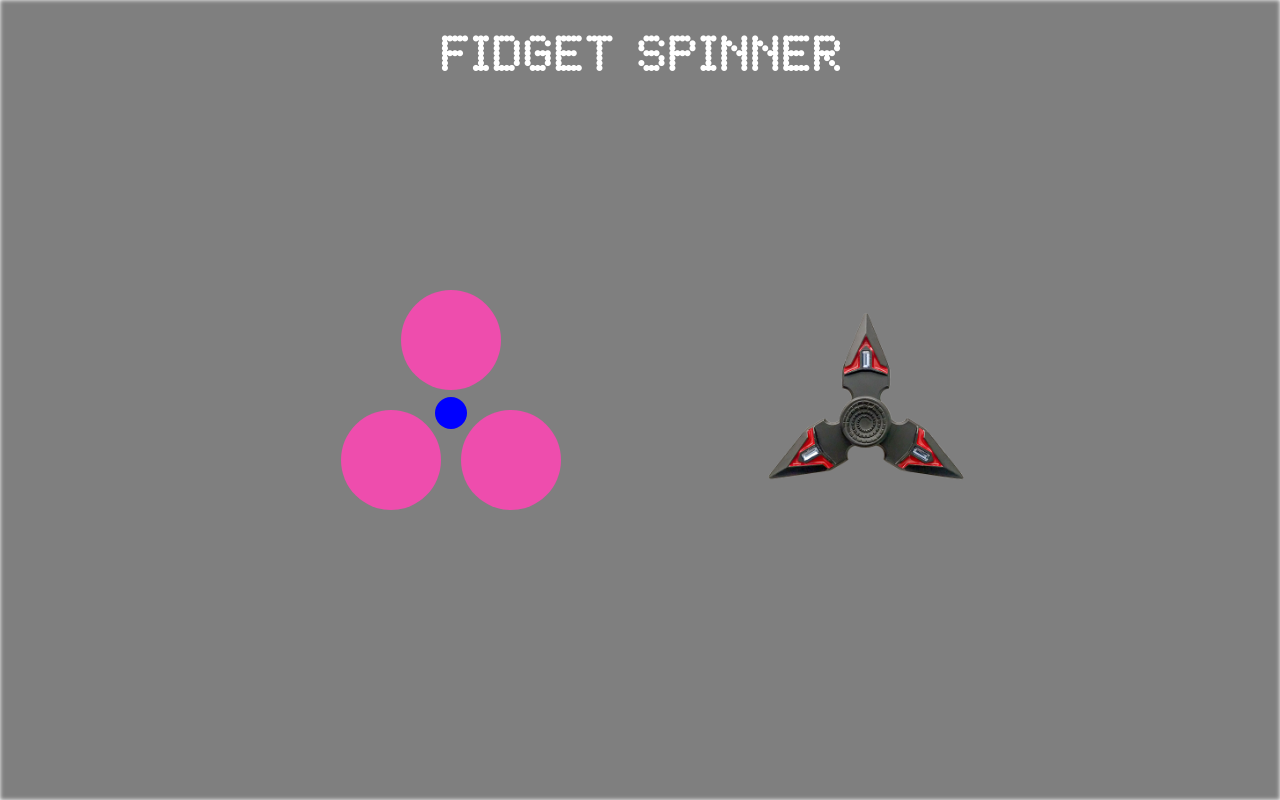
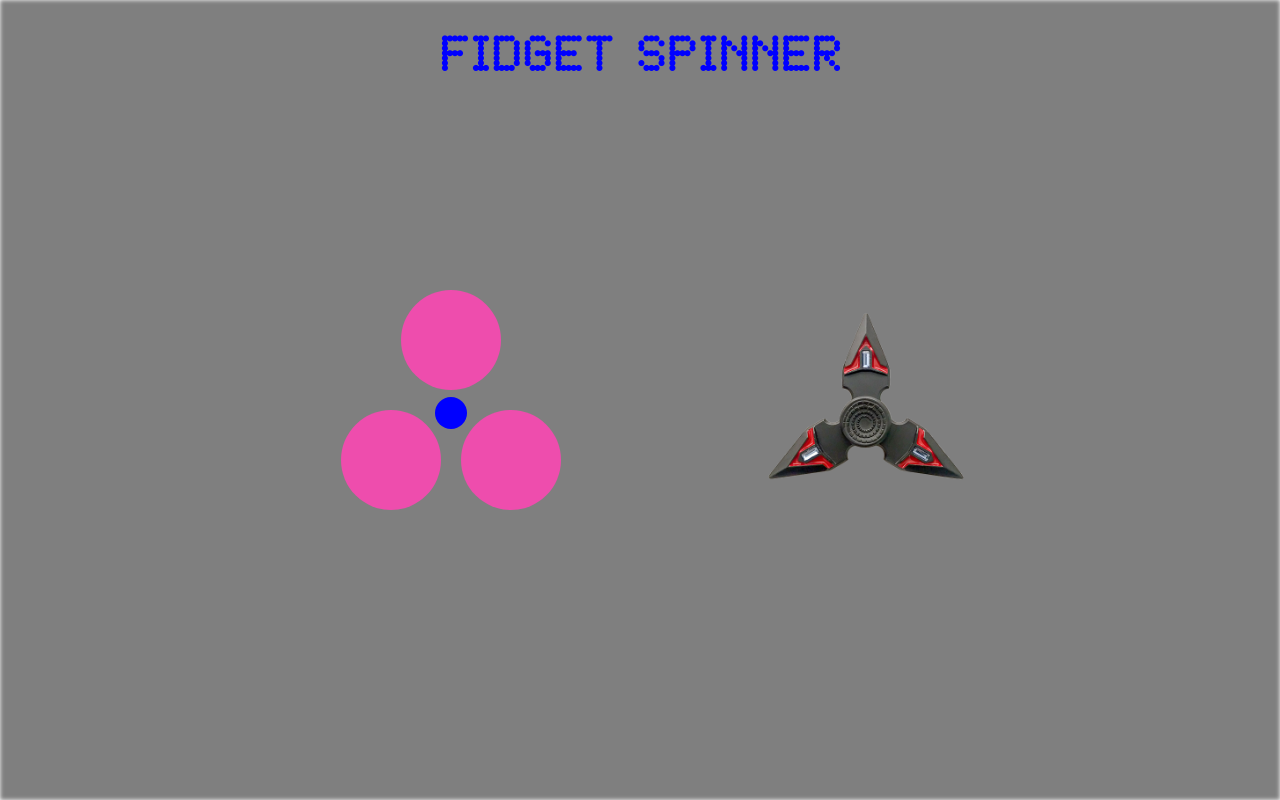
Before and after one commit to Gouthamchoudary/fidgetSpinner, a plain HTML site: page index.html in a window 1280 px wide. Drawn offline with Linux system fonts and the light colour scheme.

Commit message:
Update styles.css

```diff
--- a/styles.css
+++ b/styles.css
@@ -7,7 +7,7 @@ body {
     background-image:url(media/backdrop.avif) ;
     background-size: cover;
     overflow:hidden;
-    color: white; /* Ensure text is visible on the gradient background */
+    color: blue; /* Ensure text is visible on the gradient background */
 }
 @font-face {
     font-family: 'Dot Matrix';
```
